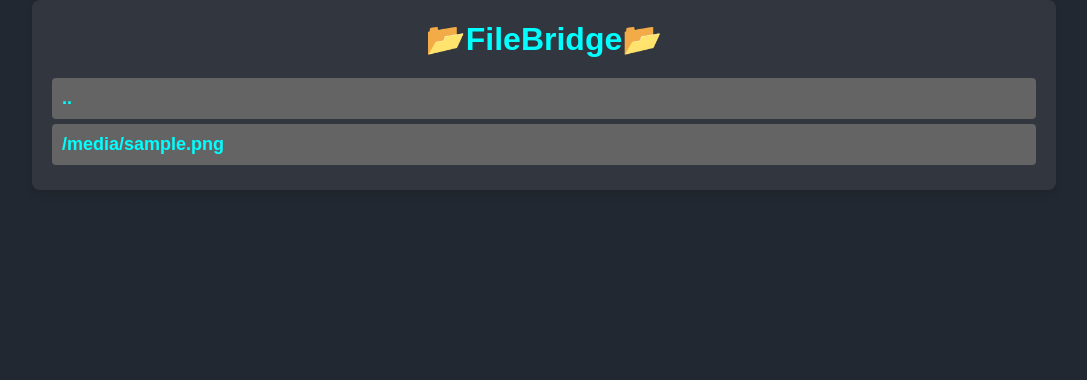
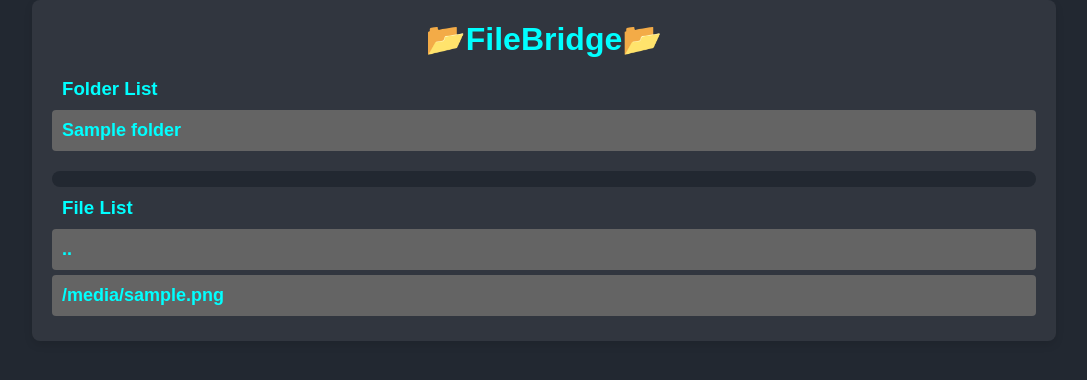
Before and after one commit to sothpisey/filebridge, a FastAPI app: template templates/index.html in a window 1280 px wide. Shown: the top 380 px of the page, without its empty margins (96-1183 px from the left). Run offline with FastAPI, Linux system fonts and the light colour scheme; the template is opened without the code that fills it: most values are stand-ins (such as "Sample title", 1, 10 or a date in 2020).

Commit message:
List folder and add label for both lists..

```diff
--- a/templates/index.html
+++ b/templates/index.html
@@ -11,6 +11,14 @@
 <body>
     <div class="container">
         <h1>📂FileBridge📂</h1>
+        <h3>Folder List</h3>
+        <ul>
+            {% for folder in folders %}
+            <li><a href="">{{folder}}</a></li>
+            {% endfor %}
+        </ul>
+        <div style="padding: 8px; border-radius: 8px; margin-top: 20px; background-color: #222831;"></div>
+        <h3>File List</h3>
         <ul>
             <li><a href="">..</a></li>
             {% for file in files %}
```
